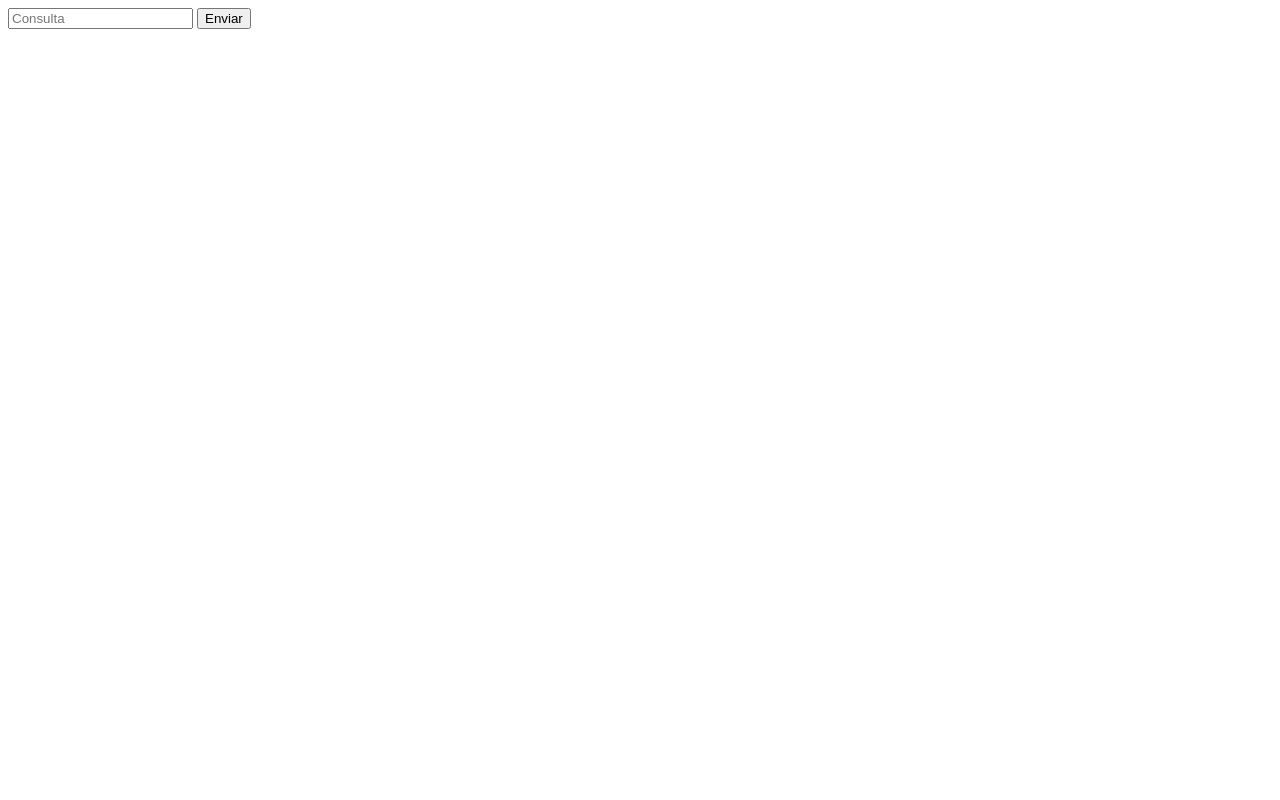
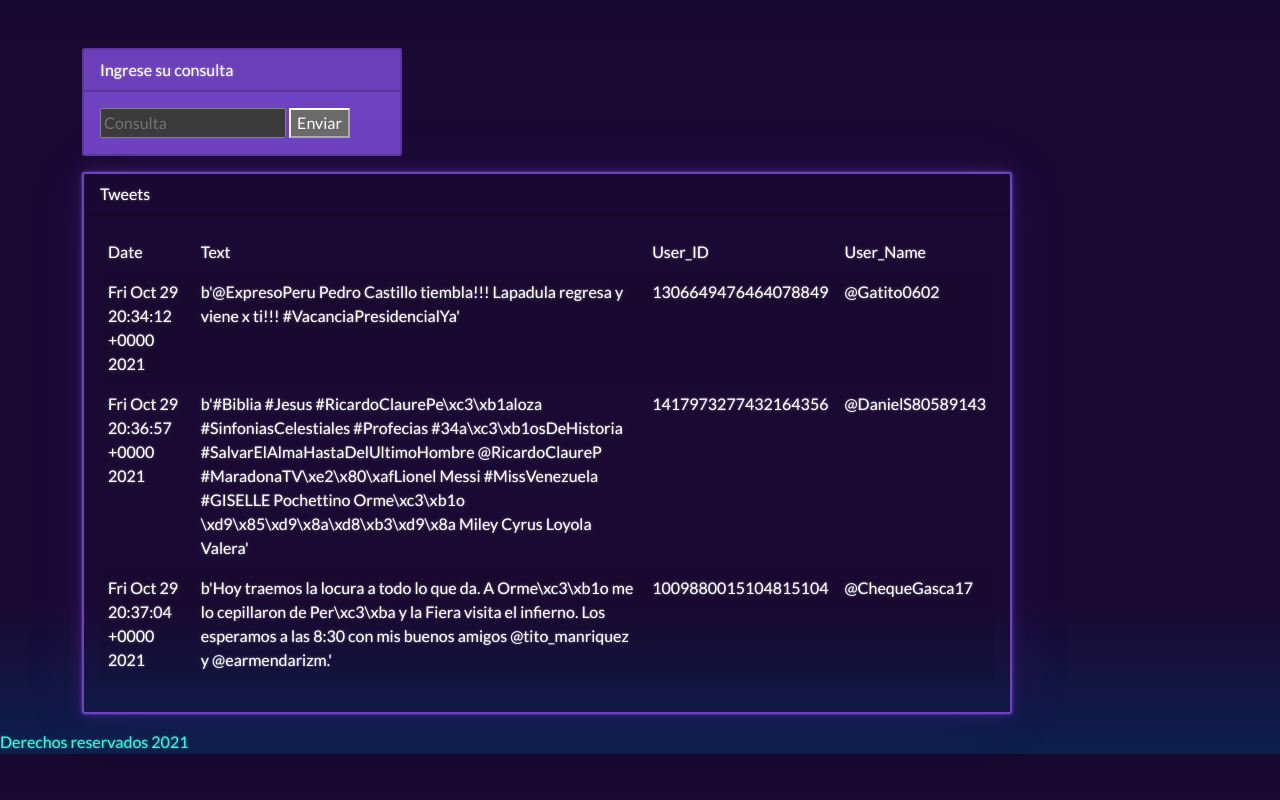
Before and after one commit to anquisbarr/BD_2-P2, a Flask app: page / in a window 1280 px wide. Before the commit the page is almost empty. Run offline with Flask 2, Linux system fonts and the light colour scheme; some libraries are stand-ins or nearby versions.

Commit message:
Avance Frontend

```diff
--- a/front_end/App.py
+++ b/front_end/App.py
@@ -1,10 +1,12 @@
 from flask import Flask, render_template, request
-
+import json
 app = Flask(__name__)
 
 @app.route('/')
 def Index():
-    return render_template('index.html')
+    with open('tweets.json') as file:
+        data = json.load(file)
+    return render_template('index.html', consultas = data)
 
 @app.route('/search_query', methods=['POST'])
 def SearchQuery():
--- a/front_end/templates/index.html
+++ b/front_end/templates/index.html
@@ -1,6 +1,62 @@
+<!DOCTYPE html>
+<html lang="en">
+<head>
+    <meta charset="UTF-8">
+    <meta http-equiv="X-UA-Compatible" content="IE=edge">
+    <meta name="viewport" content="width=device-width, initial-scale=1.0">
+    <title>App Consultas</title>
+    <link rel="stylesheet" href="https://cdn.jsdelivr.net/npm/bootswatch@5.1.3/dist/vapor/bootstrap.min.css">
+</head>
+
+<body>
+    <div class="container mt-5">
+
+        <div class="col-md-5">
+            <div class="card text-white bg-primary mb-3" style="max-width: 20rem;">
+                <div class="card-header">Ingrese su consulta</div>
+                <div class="card-body">
                 <form action="/search_query" method="POST">
                     <input type="text" name="query" placeholder="Consulta">
                     <button type="submit">
                         Enviar
                     </button>
                 </form>
+                </div>
+            </div>
+        </div>
+
+        <div class="col-md-10">
+            <div class="card border-primary mb-3">
+                <div class="card-header">Tweets</div>
+                <div class="card-body">
+            <table class="table table-striped table-bordered">
+                <thead>
+                    <tr>
+                        <td>Date</td>
+                        <td>Text</td>
+                        <td>User_ID</td>
+                        <td>User_Name</td>
+                    </tr>
+                </thead>
+                <tbody>
+                    {% for c in consultas %}
+                    <tr>
+                        <td>{{ c['date'] }}</td>
+                        <td>{{ c['text'] }}</td>
+                        <td>{{ c['user_id'] }}</td>
+                        <td>{{ c['user_name'] }}</td>
+                    </tr>
+                    {% endfor %}
+                </tbody>
+            </table>
+            </div>
+            </div>
+        </div>
+
+    </div>
+    <footer>
+        Derechos reservados 2021
+    </footer>
+
+</body>
+</html>
--- /dev/null
+++ b/front_end/tweets.json
@@ -0,0 +1,29 @@
+[
+    {
+        "id": 1454184815633354761,
+        "date": "Fri Oct 29 20:34:12 +0000 2021",
+        "text": "b'@ExpresoPeru Pedro Castillo tiembla!!! Lapadula regresa y viene x ti!!! #VacanciaPresidencialYa'",
+        "user_id": 1306649476464078849,
+        "user_name": "@Gatito0602",
+        "location": {},
+        "retweeted": false
+    },
+    {
+        "id": 1454185510948282370,
+        "date": "Fri Oct 29 20:36:57 +0000 2021",
+        "text": "b'#Biblia #Jesus #RicardoClaurePe\\xc3\\xb1aloza #SinfoniasCelestiales #Profecias #34a\\xc3\\xb1osDeHistoria #SalvarElAlmaHastaDelUltimoHombre @RicardoClaureP #MaradonaTV\\xe2\\x80\\xafLionel Messi #MissVenezuela #GISELLE Pochettino Orme\\xc3\\xb1o \\xd9\\x85\\xd9\\x8a\\xd8\\xb3\\xd9\\x8a Miley Cyrus Loyola Valera'",
+        "user_id": 1417973277432164356,
+        "user_name": "@DanielS80589143",
+        "location": {},
+        "retweeted": false
+    },
+    {
+        "id": 1454185538995503108,
+        "date": "Fri Oct 29 20:37:04 +0000 2021",
+        "text": "b'Hoy traemos la locura a todo lo que da.  A Orme\\xc3\\xb1o me lo cepillaron de Per\\xc3\\xba y la Fiera visita el infierno.  Los esperamos a las 8:30 con mis buenos amigos @tito_manriquez y @earmendarizm.'",
+        "user_id": 1009880015104815104,
+        "user_name": "@ChequeGasca17",
+        "location": {},
+        "retweeted": false
+    }
+]
```
Lines whose indentation alone changed are shown as unchanged.
